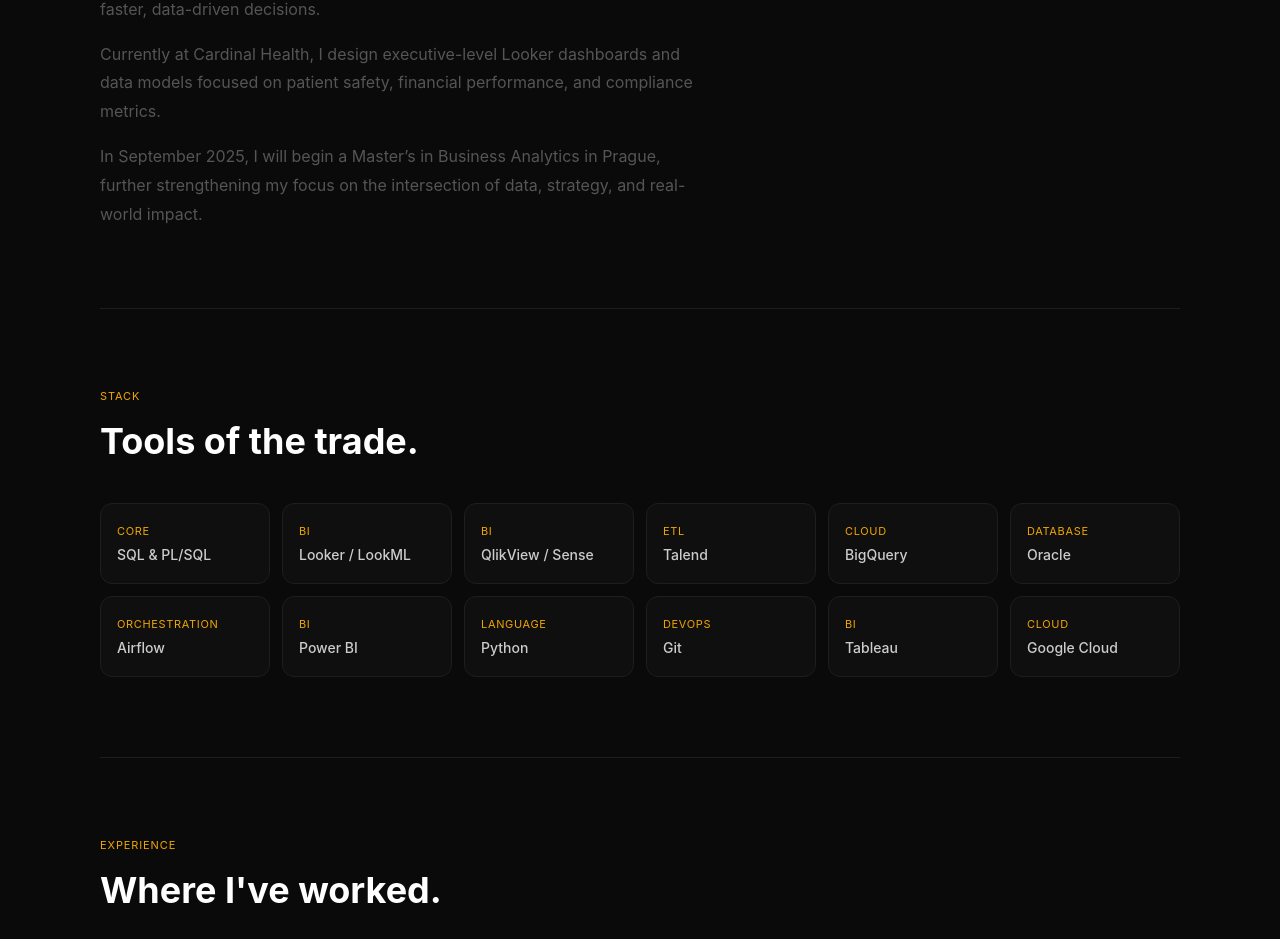
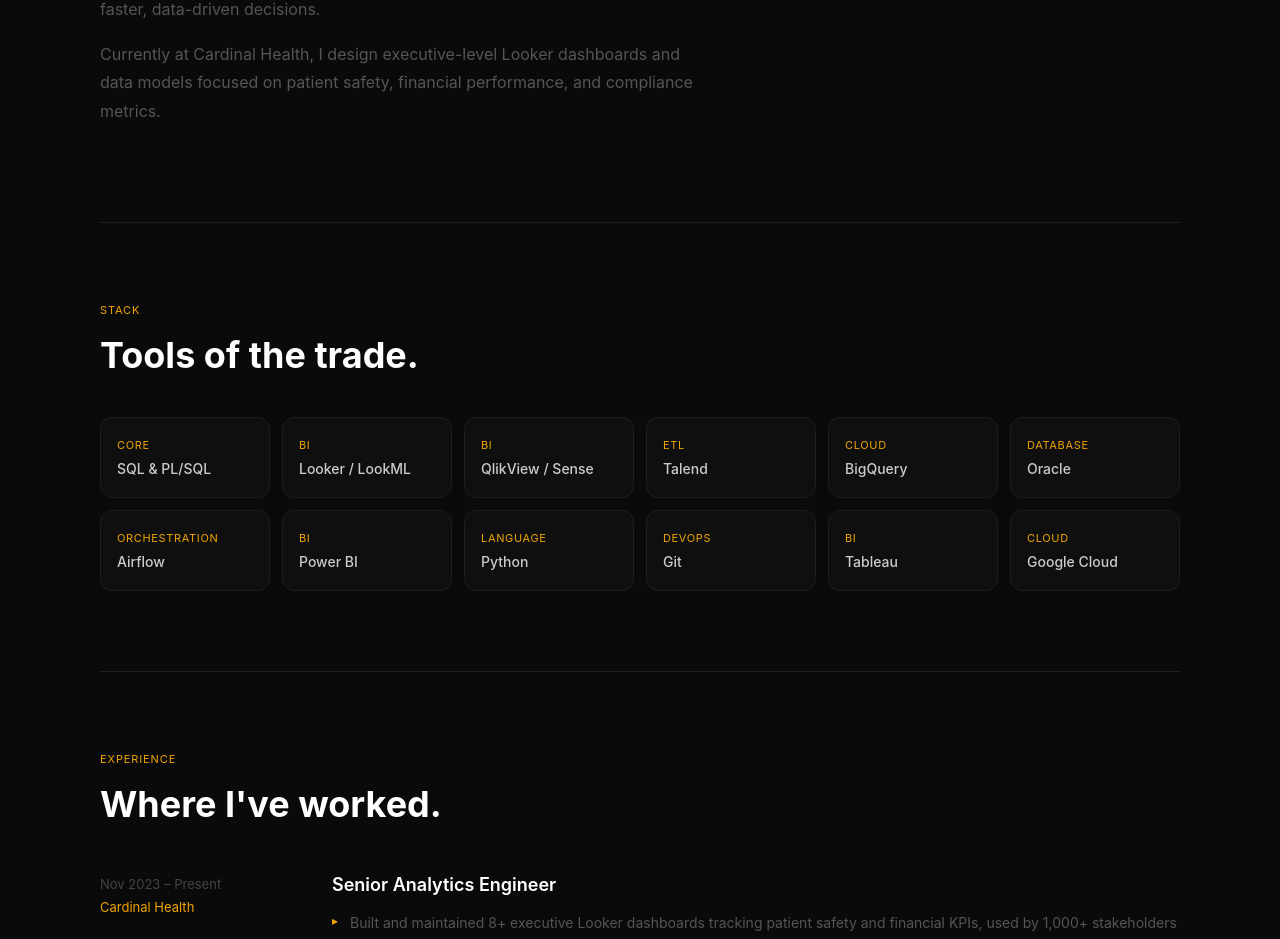
Before and after one commit to georgeaboujaoudeh/george-portfolio, a Next.js app: page / in a window 1280 px wide. Shown: the part 1215-2154 px from the top of the page. Built offline with nearby package versions, Linux system fonts and the light colour scheme; no server answers.

Commit message:
removing prague for now

```diff
--- a/app/Terminal.js
+++ b/app/Terminal.js
@@ -41,7 +41,6 @@
     '  Market analysis, forecasting, CAGR analysis',
   ],
   education: () => [
-    '→ MSc Business Analytics — Prague (Sept 2025)',
     '→ BA Business Management — Open University Beirut (2018–2021)',
     '   GPA: 3/4',
     '',
--- a/app/page.js
+++ b/app/page.js
@@ -140,10 +140,6 @@
           Currently at Cardinal Health, I design executive-level Looker dashboards and data models focused on patient safety,
           financial performance, and compliance metrics.
         </p>
-        <p style={{ fontSize: '16px', color: '#555', maxWidth: '600px', lineHeight: 1.8 }}>
-          In September 2025, I will begin a Master’s in Business Analytics in Prague,
-          further strengthening my focus on the intersection of data, strategy, and real-world impact.
-        </p>
       </section>
 
       {/* STACK */}
```
